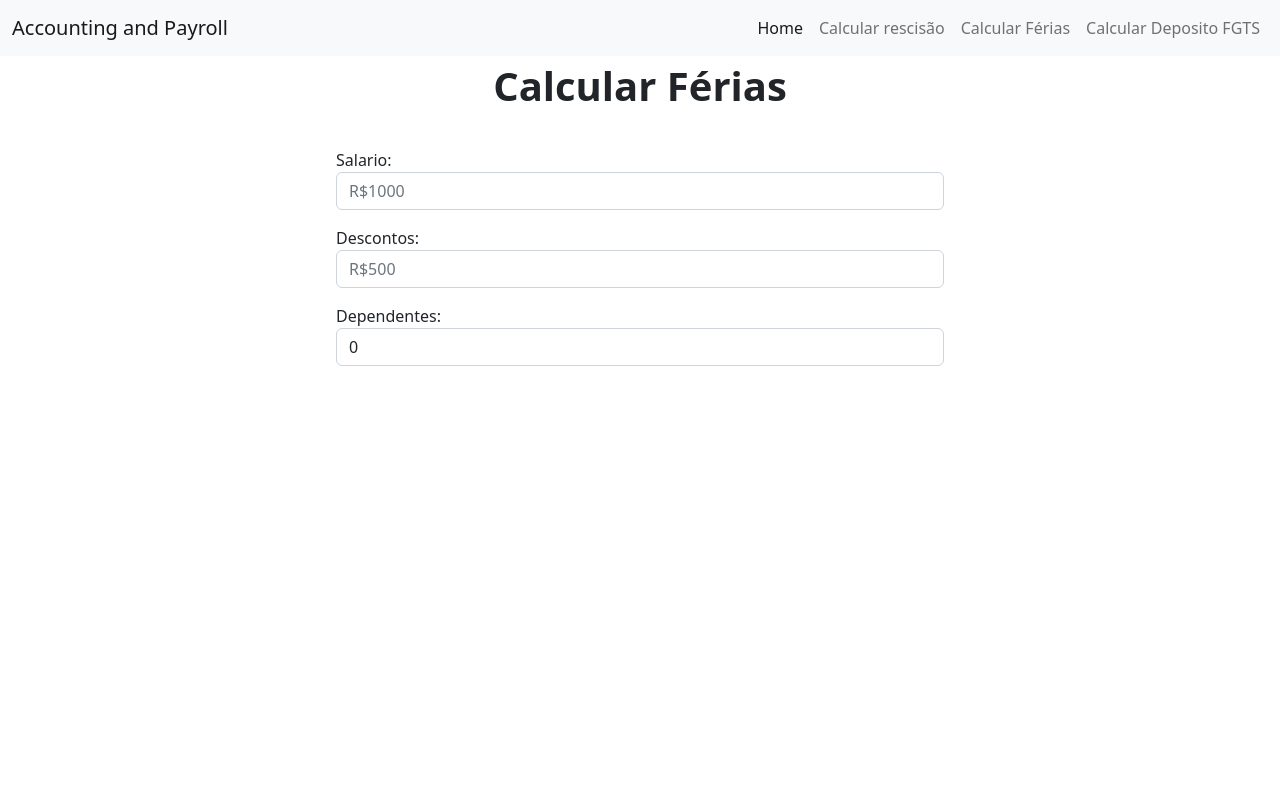
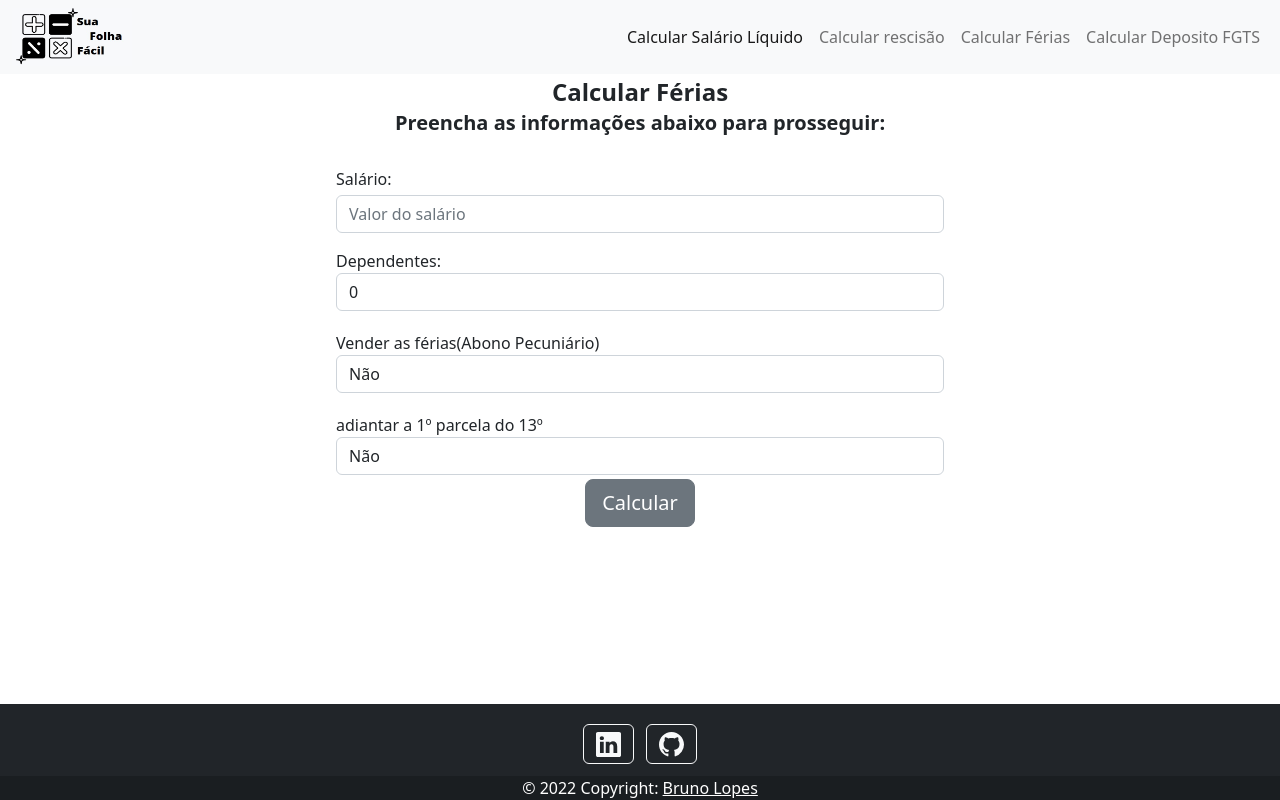
Before and after one commit to brunojyyh/sua_folha_facil_app, a plain HTML site: page calculo Férias.html in a window 1280 px wide. Drawn offline with nearby package versions, Linux system fonts and the light colour scheme; files that its build step writes are made by us from their sources.

Commit message:
modified:   assets/calculo.js 	modified:   assets/css/style.css 	modified:   "calculo F\303\251rias.html"

```diff
--- a/assets/calculo.js
+++ b/assets/calculo.js
@@ -114,13 +114,13 @@ const calcula = () => {
       </tr>
       <tr>
         <th class="fw-normal" scope="row">INSS</th>
-        <td>${aliquota.toFixed(2).replace('.',',')}%</td>
+        <td class="right">${aliquota.toFixed(2).replace('.',',')}%</td>
         <td>-</td>
         <td>R$ ${Number(inss).toFixed(2).replace('.',',')}</td>
       </tr>
       <tr>
         <th class="fw-normal" scope="row">IRRF</th>
-        <td>-</td>
+        <td class="right">${(aliquotaIrrf*100).toFixed(2).replace('.',',')}%</td>
         <td>-</td>
         <td>R$ ${Number(irrf).toFixed(2).replace('.',',')}</td>
 
@@ -139,7 +139,7 @@ const calcula = () => {
       </tr>
       <tr>
       <th colspan="2">Salário Líquido</th>
-      <td class="fw-bold"  colspan="2">${salarioLiquido}</td>
+      <td class="fw-bold right"  colspan="2">R$ ${salarioLiquido}</td>
       </tr>
     </tbody>
   </table>
--- a/assets/css/style.css
+++ b/assets/css/style.css
@@ -130,6 +130,10 @@ body {
 .footer {
     background-color: rgb(31, 31, 27);
   }
+.right {
+    text-align: right;
+    margin-right: 1em;
+  }
 
 
   /* nav {
--- a/calculo Férias.html
+++ b/calculo Férias.html
@@ -1,53 +1,54 @@
 <!DOCTYPE html>
-<html lang="en">
+<html lang="en" style="max-height: 100%">
 <head>
     <meta charset="UTF-8">
     <meta http-equiv="X-UA-Compatible" content="IE=edge">
     <meta name="viewport" content="width=device-width, initial-scale=1.0">
-    <title>teste</title>
+    <title>Sua Folha Facil</title>
     <link href="https://cdn.jsdelivr.net/npm/bootstrap@5.2.0-beta1/dist/css/bootstrap.min.css" rel="stylesheet" integrity="sha384-0evHe/X+R7YkIZDRvuzKMRqM+OrBnVFBL6DOitfPri4tjfHxaWutUpFmBp4vmVor" crossorigin="anonymous">
     <link rel="stylesheet" type="text/css" href="src/style.css">
     <link href="https://fonts.googleapis.com/css2?family=Pacifico&display=swap" rel="stylesheet">
+    <link rel="stylesheet" href="assets/css/style.css">
+
 </head>
-<body>
+<body class="d-flex flex-column min-vh-100">
     <header>
         <nav class="navbar navbar-expand-lg bg-light">
             <div class="container-fluid">
-              <a class="navbar-brand" href="index.html">Accounting and Payroll</a>
+              <a href="index.html"><img src="assets/imagens/Captura de tela 2022-07-14 204229.jpg" width="120" height="58" class="d-inline-block align-top"></a>
               <button class="navbar-toggler" type="button" data-bs-toggle="collapse" data-bs-target="#navbarNav" aria-controls="navbarNav" aria-expanded="false" aria-label="Toggle navigation">
                 <span class="navbar-toggler-icon"></span>
               </button>
               <div class="collapse navbar-collapse justify-content-end" id="navbarNav">
                 <ul class="navbar-nav">
                   <li class="nav-item">
-                    <a class="nav-link active" aria-current="page" href="index.html">Home</a>
+                    <a class="nav-link active fs-8" aria-current="page" href="index.html">Calcular Salário Líquido</a>
                   </li>
                   <li class="nav-item">
-                    <a class="nav-link" href="calculo Rescisão.html">Calcular rescisão</a>
+                    <a class="nav-link fs-8" href="calculo Rescisão.html">Calcular rescisão</a>
                   </li>
                   <li class="nav-item">
-                    <a class="nav-link" href="calculo Férias.html">Calcular Férias</a>
+                    <a class="nav-link fs-8" href="calculo Férias.html">Calcular Férias</a>
                   </li>
                   <li class="nav-item">
-                    <a class="nav-link" href="calculo FGTS.html">Calcular Deposito FGTS</a>
+                    <a class="nav-link fs-8" href="calculo FGTS.html">Calcular Deposito FGTS</a>
                   </li>
                 </ul>
               </div>
             </div>
         </nav>
     </header>
-    <main>
-        <p class="text-center fs-1 fw-bold" >Calcular Férias</p>
-        <section class="w-50 mx-auto align-content-center flex-nowrap">
-          <div class="m-3 w-80">
-            <label for="exampleFormControlInput1" class="form-label mb-0">Salario:</label>
-            <input type="email" class="form-control" id="exampleFormControlInput1" placeholder="R$1000">
+    <main class="h-100">
+
+
+        <section class="centro mx-auto align-content-center d-flex flex-column">
+          <h1 class="text-center fs-4 fw-bold m-3 mt-1 mb-1" >Calcular Férias</h1>
+          <H2 class="text-center fs-5 fw-bold m-3 mt-0 d-none d-sm-block">Preencha as informações abaixo para prosseguir:</H2>
+          <div class="m-3 w-80 mb-0">
+            <label for="salario" class="form-label mb-1">Salário:</label>
+            <input type="number" class="form-control" name="txtsalario" id="salario" placeholder="Valor do salário">
           </div>
-          <div class="m-3 w-80">
-            <label for="exampleFormControlInput1" class="form-label mb-0">Descontos:</label>
-            <input type="email" class="form-control" id="exampleFormControlInput1" placeholder="R$500">
-          </div>
-          <div class="m-3 w-80 ">
+          <div class="m-3 w-80 mb-1 ">
             <label for="sel2" class="form-label mb-0" >Dependentes:</label>
             <select  class="form-control" id="sel2">
               <option>0</option>
@@ -57,11 +58,78 @@
               <option>4</option>
             </select>
           </div>
+          <div class="m-3 w-80 mb-1 ">
+            <label for="sel3" class="form-label mb-0" >Vender as férias(Abono Pecuniário)</label>
+            <select  class="form-control" id="sel3">
+              <option>Não</option>
+              <option>Sim</option>
+            </select>
+          </div>
+          <div class="m-3 w-80 mb-1 ">
+            <label for="sel4" class="form-label mb-0" >adiantar a 1º parcela do 13º</label>
+            <select  class="form-control" id="sel4">
+              <option>Não</option>
+              <option>Sim</option>
+            </select>
+          </div>
+
         </section>
+        <div id="caixa_botão" class="d-flex justify-content-center">
+          <button type="button" class="btn btn-secondary btn-lg  w-10 " value="calcular" data-botao>Calcular</button>
+        </div>
+
+        <section id="folha" class="d-flex justify-content-center fs-5 fonte_personalizada fw-bold">
+          <div  data-resultado class="">
+
+          </div>
+        </section>
+
+
+
+
 
     </main>
 
+
+
+    <footer class="bg-dark text-center text-white mt-auto">
+      <!-- Grid container -->
+      <div class="container p-3 pb-0">
+        <!-- Section: Social media -->
+        <section class="mb-2">
+
+          <!-- Linkedin -->
+          <a class="btn btn-outline-light btn-floating m-1" target="_blank" onclick="this.blur()" href="https://www.linkedin.com/in/bruno-lopes-grangeiro/"  role="button"
+             ><svg xmlns="http://www.w3.org/2000/svg" width="25" height="25" fill="currentColor" class="bi bi-linkedin" viewBox="0 0 16 16">
+                <path d="M0 1.146C0 .513.526 0 1.175 0h13.65C15.474 0 16 .513 16 1.146v13.708c0 .633-.526 1.146-1.175 1.146H1.175C.526 16 0 15.487 0 14.854V1.146zm4.943 12.248V6.169H2.542v7.225h2.401zm-1.2-8.212c.837 0 1.358-.554 1.358-1.248-.015-.709-.52-1.248-1.342-1.248-.822 0-1.359.54-1.359 1.248 0 .694.521 1.248 1.327 1.248h.016zm4.908 8.212V9.359c0-.216.016-.432.08-.586.173-.431.568-.878 1.232-.878.869 0 1.216.662 1.216 1.634v3.865h2.401V9.25c0-2.22-1.184-3.252-2.764-3.252-1.274 0-1.845.7-2.165 1.193v.025h-.016a5.54 5.54 0 0 1 .016-.025V6.169h-2.4c.03.678 0 7.225 0 7.225h2.4z"/>
+              </svg>
+          </a>
+
+          <!-- Github -->
+          <a class="btn btn-outline-light btn-floating m-1 " target="_blank" onclick="this.blur()" href="https://github.com/brunojyyh"  role="button">
+            <svg xmlns="http://www.w3.org/2000/svg" width="25" height="25" fill="currentColor" class="bi bi-github" viewBox="0 0 16 16">
+                <path d="M8 0C3.58 0 0 3.58 0 8c0 3.54 2.29 6.53 5.47 7.59.4.07.55-.17.55-.38 0-.19-.01-.82-.01-1.49-2.01.37-2.53-.49-2.69-.94-.09-.23-.48-.94-.82-1.13-.28-.15-.68-.52-.01-.53.63-.01 1.08.58 1.23.82.72 1.21 1.87.87 2.33.66.07-.52.28-.87.51-1.07-1.78-.2-3.64-.89-3.64-3.95 0-.87.31-1.59.82-2.15-.08-.2-.36-1.02.08-2.12 0 0 .67-.21 2.2.82.64-.18 1.32-.27 2-.27.68 0 1.36.09 2 .27 1.53-1.04 2.2-.82 2.2-.82.44 1.1.16 1.92.08 2.12.51.56.82 1.27.82 2.15 0 3.07-1.87 3.75-3.65 3.95.29.25.54.73.54 1.48 0 1.07-.01 1.93-.01 2.2 0 .21.15.46.55.38A8.012 8.012 0 0 0 16 8c0-4.42-3.58-8-8-8z"/>
+            </svg>
+          </a>
+        </section>
+        <!-- Section: Social media -->
+      </div>
+      <!-- Grid container -->
+
+      <!-- Copyright -->
+      <div class="text-center p-0" style="background-color: rgba(0, 0, 0, 0.2);">
+        © 2022 Copyright:
+        <a class="text-white" href="https://github.com/brunojyyh">Bruno Lopes</a>
+      </div>
+      <!-- Copyright -->
+    </footer>
+
+
+
+  </section>
+
+
     <script src="https://cdn.jsdelivr.net/npm/bootstrap@5.2.0-beta1/dist/js/bootstrap.bundle.min.js" integrity="sha384-pprn3073KE6tl6bjs2QrFaJGz5/SUsLqktiwsUTF55Jfv3qYSDhgCecCxMW52nD2" crossorigin="anonymous"></script>
-
+    <SCript src="assets/calculo.js"></SCript>
 </body>
 </html>
```
